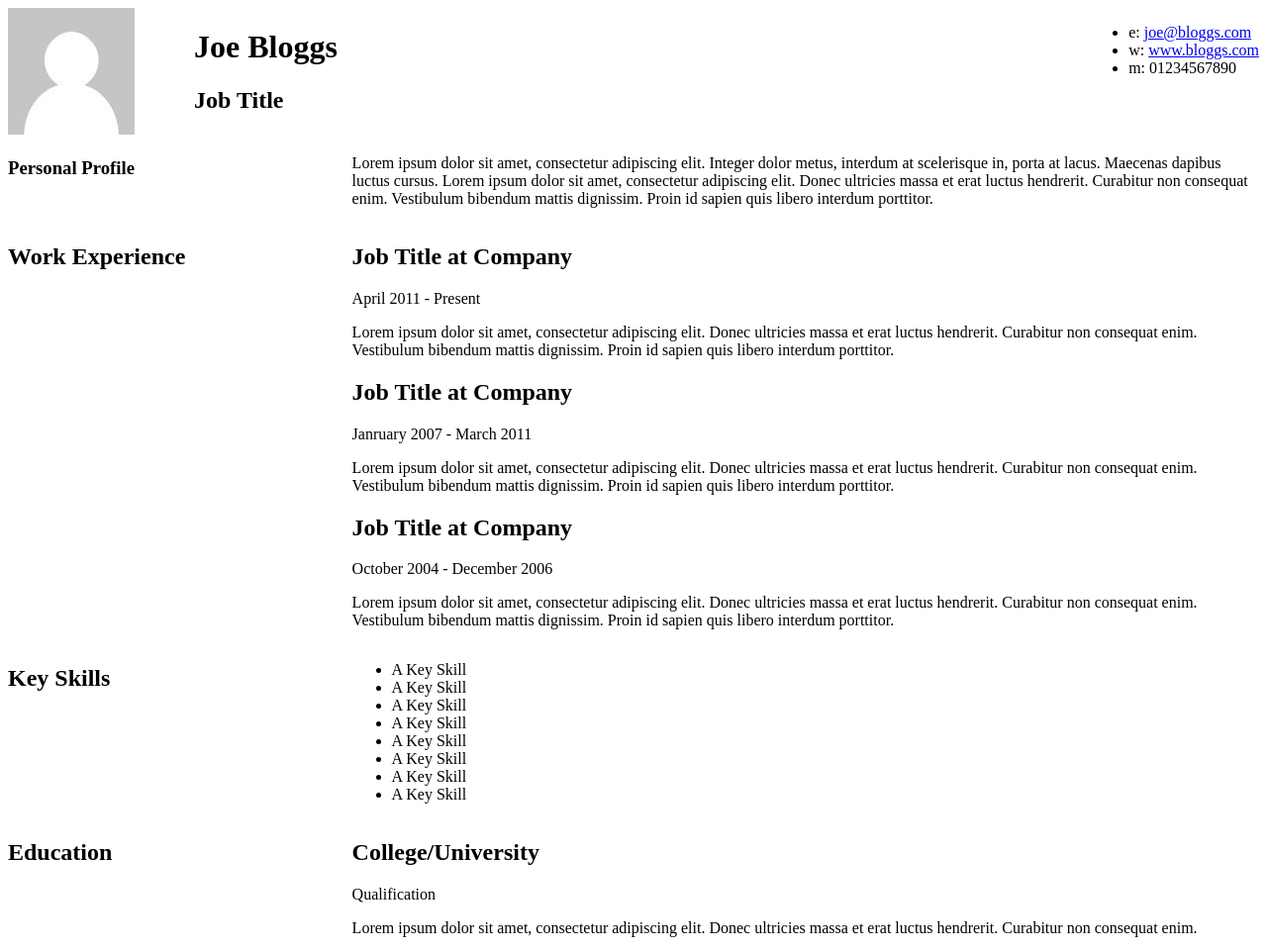
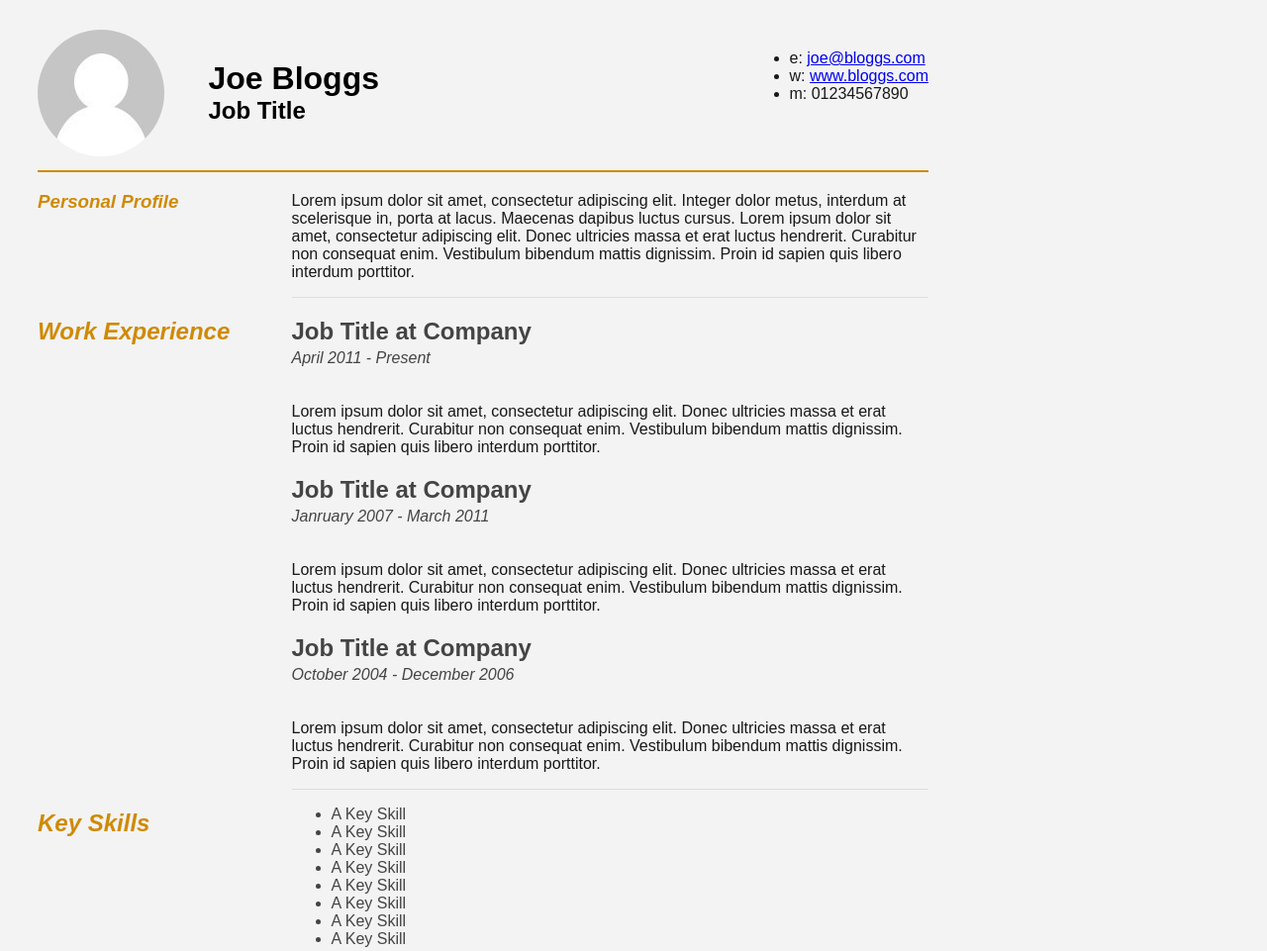
Before and after one commit to emilycristine/estilizar-curriculo, a plain HTML site: page index.html in a window 1280 px wide. Shown: the top 961 px of the page at 99% size. Drawn offline with Linux system fonts and the light colour scheme.

Commit message:
curriculo editado

```diff
--- a/index.html
+++ b/index.html
@@ -27,7 +27,7 @@
 		</div>
 
 		<div id="contactDetails">
-			<ul>
+			<ul class="jetblack">
 				<li>e: <a href="mailto:joe@bloggs.com" target="_blank">joe@bloggs.com</a></li>
 				<li>w: <a href="http://www.bloggs.com">www.bloggs.com</a></li>
 				<li>m: 01234567890</li>
@@ -44,7 +44,8 @@
 				</div>
 
 				<div class="sectionContent">
-					<p>Lorem ipsum dolor sit amet, consectetur adipiscing elit. Integer dolor metus, interdum at scelerisque in, porta at lacus. Maecenas dapibus luctus cursus. Lorem ipsum dolor sit amet, consectetur adipiscing elit. Donec ultricies massa et erat luctus hendrerit. Curabitur non consequat enim. Vestibulum bibendum mattis dignissim. Proin id sapien quis libero interdum porttitor.</p>
+					<p class="jetblack">Lorem ipsum dolor sit amet, consectetur adipiscing elit. Integer dolor metus, interdum at scelerisque in, porta at lacus. Maecenas dapibus luctus cursus. Lorem ipsum dolor sit amet, consectetur adipiscing elit. Donec ultricies massa et erat luctus hendrerit. Curabitur non consequat enim. Vestibulum bibendum mattis dignissim. Proin id sapien quis libero interdum porttitor.
+					</p>
 				</div>
 			</article>
 			<div class="clear"></div>
@@ -60,19 +61,19 @@
 				<article>
 					<h2>Job Title at Company</h2>
 					<p class="subDetails">April 2011 - Present</p>
-					<p>Lorem ipsum dolor sit amet, consectetur adipiscing elit. Donec ultricies massa et erat luctus hendrerit. Curabitur non consequat enim. Vestibulum bibendum mattis dignissim. Proin id sapien quis libero interdum porttitor.</p>
+					<p class="jetblack">Lorem ipsum dolor sit amet, consectetur adipiscing elit. Donec ultricies massa et erat luctus hendrerit. Curabitur non consequat enim. Vestibulum bibendum mattis dignissim. Proin id sapien quis libero interdum porttitor.</p>
 				</article>
 
 				<article>
 					<h2>Job Title at Company</h2>
 					<p class="subDetails">Janruary 2007 - March 2011</p>
-					<p>Lorem ipsum dolor sit amet, consectetur adipiscing elit. Donec ultricies massa et erat luctus hendrerit. Curabitur non consequat enim. Vestibulum bibendum mattis dignissim. Proin id sapien quis libero interdum porttitor.</p>
+					<p class="jetblack">Lorem ipsum dolor sit amet, consectetur adipiscing elit. Donec ultricies massa et erat luctus hendrerit. Curabitur non consequat enim. Vestibulum bibendum mattis dignissim. Proin id sapien quis libero interdum porttitor.</p>
 				</article>
 
 				<article>
 					<h2>Job Title at Company</h2>
 					<p class="subDetails">October 2004 - December 2006</p>
-					<p>Lorem ipsum dolor sit amet, consectetur adipiscing elit. Donec ultricies massa et erat luctus hendrerit. Curabitur non consequat enim. Vestibulum bibendum mattis dignissim. Proin id sapien quis libero interdum porttitor.</p>
+					<p class="jetblack">Lorem ipsum dolor sit amet, consectetur adipiscing elit. Donec ultricies massa et erat luctus hendrerit. Curabitur non consequat enim. Vestibulum bibendum mattis dignissim. Proin id sapien quis libero interdum porttitor.</p>
 				</article>
 			</div>
 			<div class="clear"></div>
@@ -109,13 +110,13 @@
 				<article>
 					<h2>College/University</h2>
 					<p class="subDetails">Qualification</p>
-					<p>Lorem ipsum dolor sit amet, consectetur adipiscing elit. Donec ultricies massa et erat luctus hendrerit. Curabitur non consequat enim.</p>
+					<p class="jetblack">Lorem ipsum dolor sit amet, consectetur adipiscing elit. Donec ultricies massa et erat luctus hendrerit. Curabitur non consequat enim.</p>
 				</article>
 
 				<article>
 					<h2>College/University</h2>
 					<p class="subDetails">Qualification</p>
-					<p>Lorem ipsum dolor sit amet, consectetur adipiscing elit. Donec ultricies massa et erat luctus hendrerit. Curabitur non consequat enim.</p>
+					<p class="jetblack">Lorem ipsum dolor sit amet, consectetur adipiscing elit. Donec ultricies massa et erat luctus hendrerit. Curabitur non consequat enim.</p>
 				</article>
 			</div>
 			<div class="clear"></div>
--- a/style.css
+++ b/style.css
@@ -1,5 +1,26 @@
+html, body{
+	font-family: arial, sans-serif;
+	background-color: #f3f3f3;
+}
+
+#cv {
+	margin: 30px;
+	max-width: 900px;
+	width: 80%;
+}
 .clear {
 	clear: both;
+}
+.subDetails{
+	font-style: italic;
+}
+.jetblack{
+	color: #181818;
+	padding-top: 25px;
+	margin-top: -5px;
+}
+.mainDetails{
+	border-bottom: 2px solid #cf8a05;
 }
 
 #headshot {
@@ -8,20 +29,38 @@
 	margin-right: 30px;
 }
 
+#headshot img{
+	border-radius: 30em;
+	margin-bottom: 10px;
+}
+
 #name {
 	float: left;
+	padding-left: 20px;
+	margin: 10px;
 }
 
+h1{
+	margin-bottom: -20px;
+}
+h2{
+	margin-bottom: -12px;
+}
 #contactDetails {
 	float: right;
 }
 
 .sectionTitle {
+	font-family: arial;
+	color: #cf8a05;
 	float: left;
 	width: 25%;
+	font-style: italic;
 }
 
 .sectionContent {
+	color: #444444;
 	float: right;
-	width: 72.5%;
+	width: 71.5%;
+	border-bottom: 1px solid #dedede
 }
```
Also changed, not shown: 1 other file.
